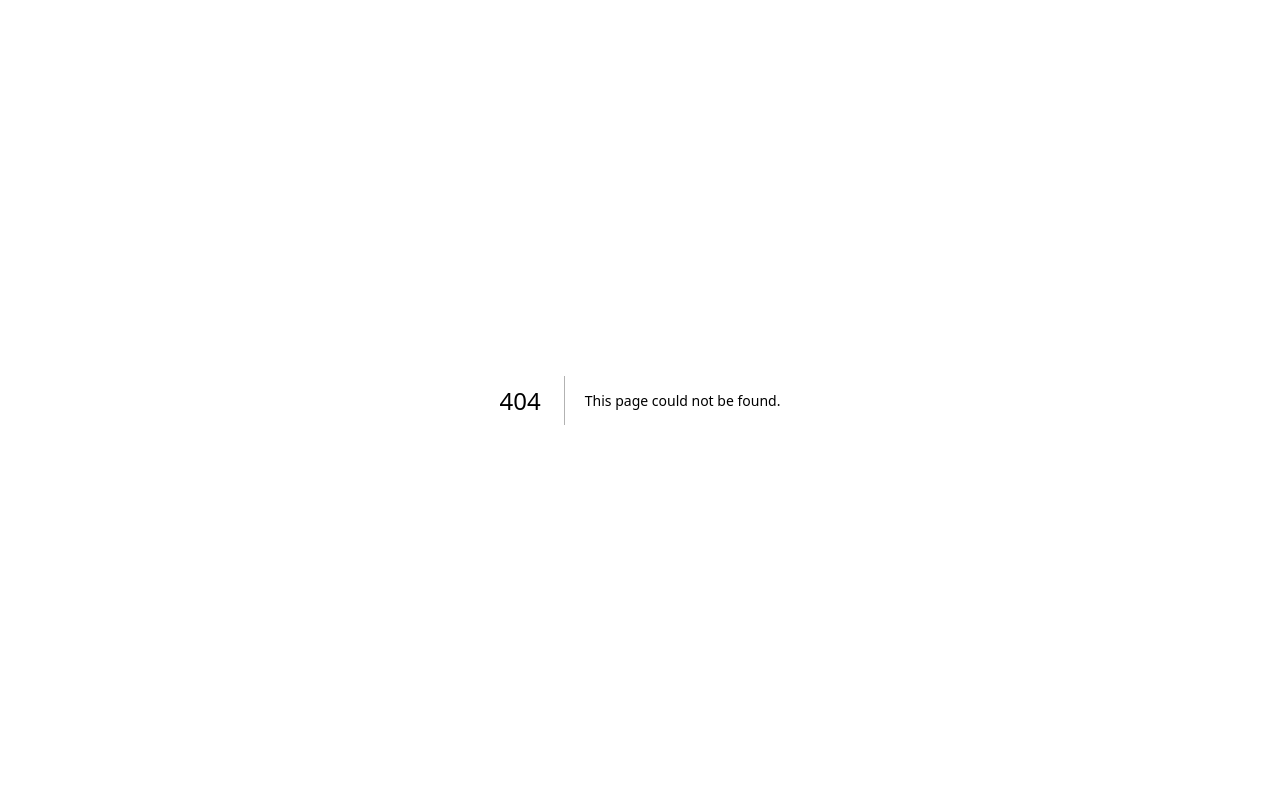
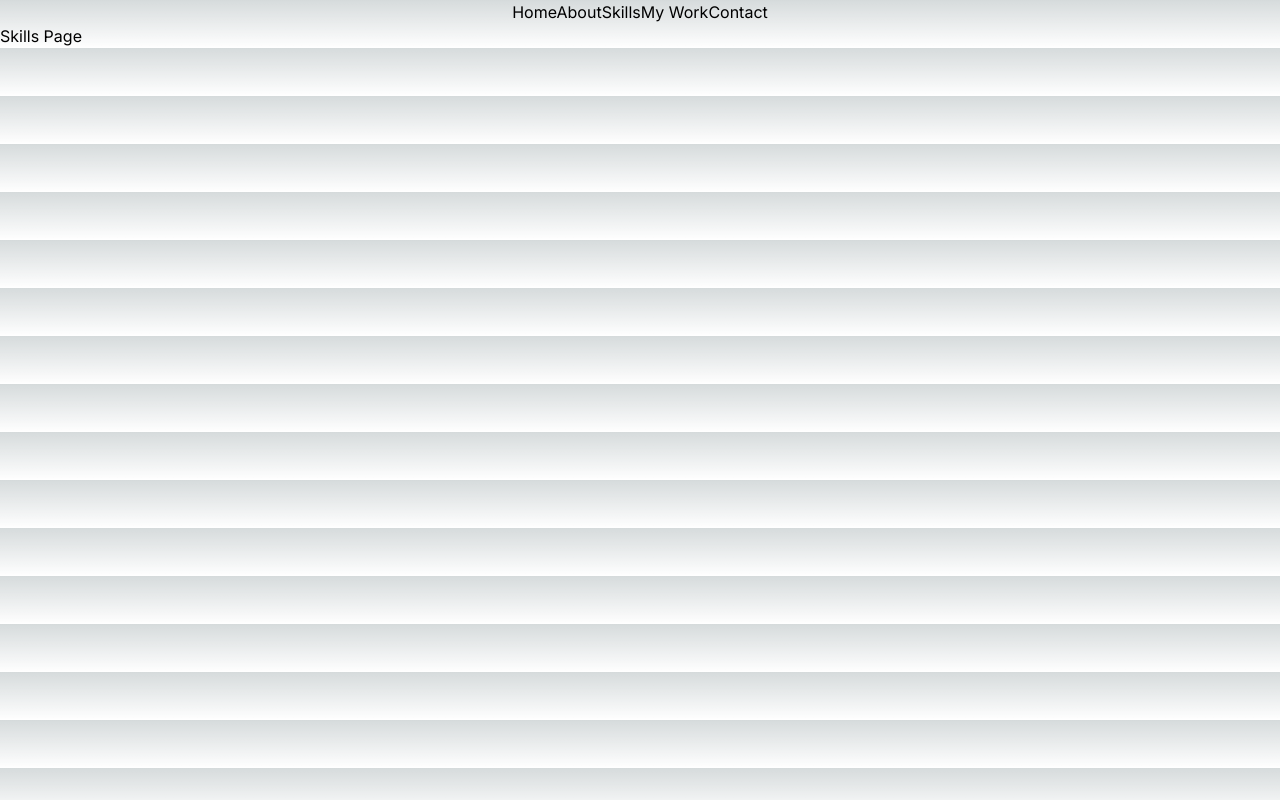
Before and after one commit to mzsellem/marleysz, a Next.js app: page /skills in a window 1280 px wide. Before the commit this address had no page. Built offline with nearby package versions, Linux system fonts and the light colour scheme.

Commit message:
add skills page

```diff
--- /dev/null
+++ b/app/skills/page.jsx
@@ -0,0 +1,10 @@
+import Navbar from "../navbar/page";
+
+export default function Skills() {
+   return (
+      <main>
+         <Navbar />
+         <h1>Skills Page</h1>
+      </main>
+   );
+}
```
